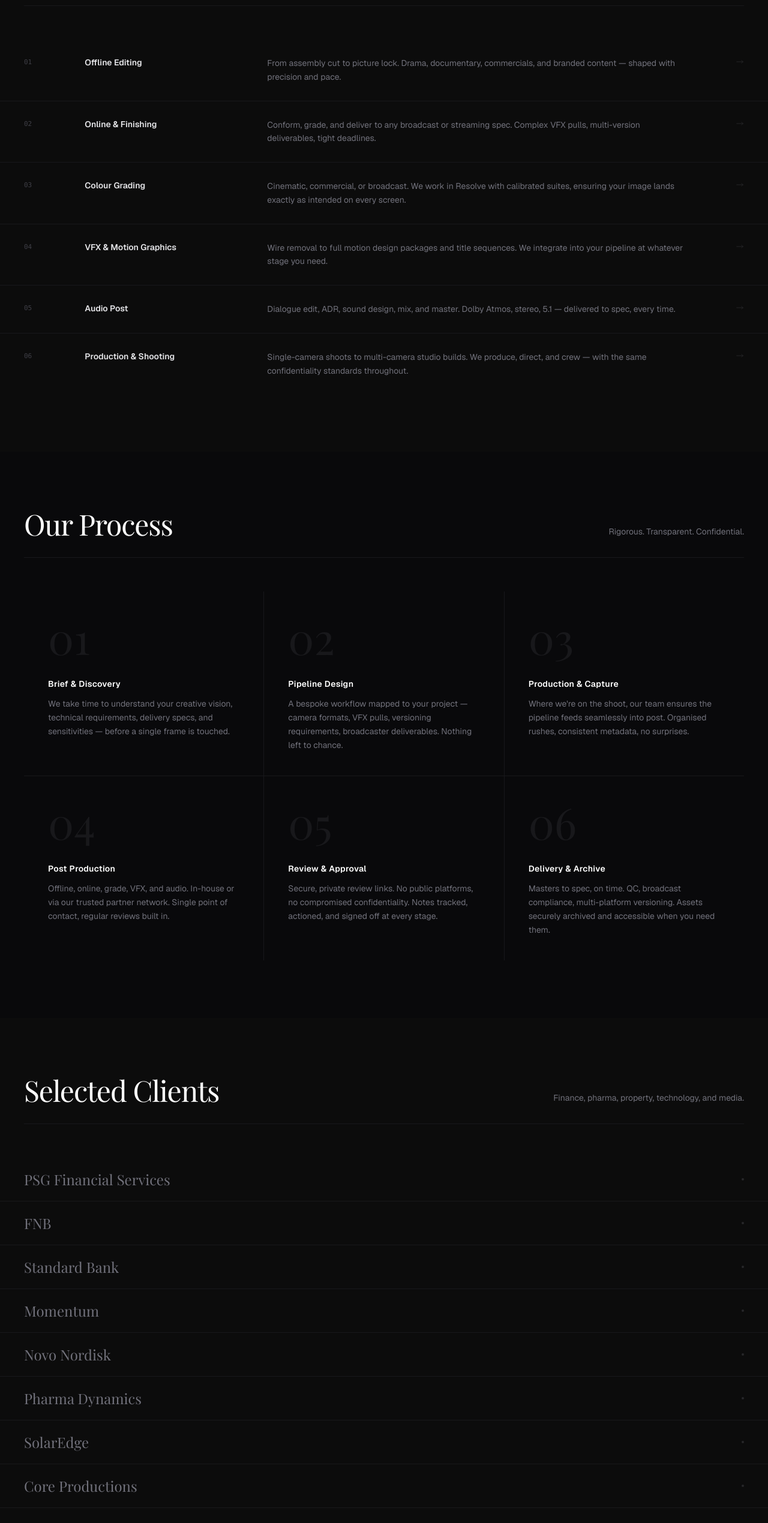
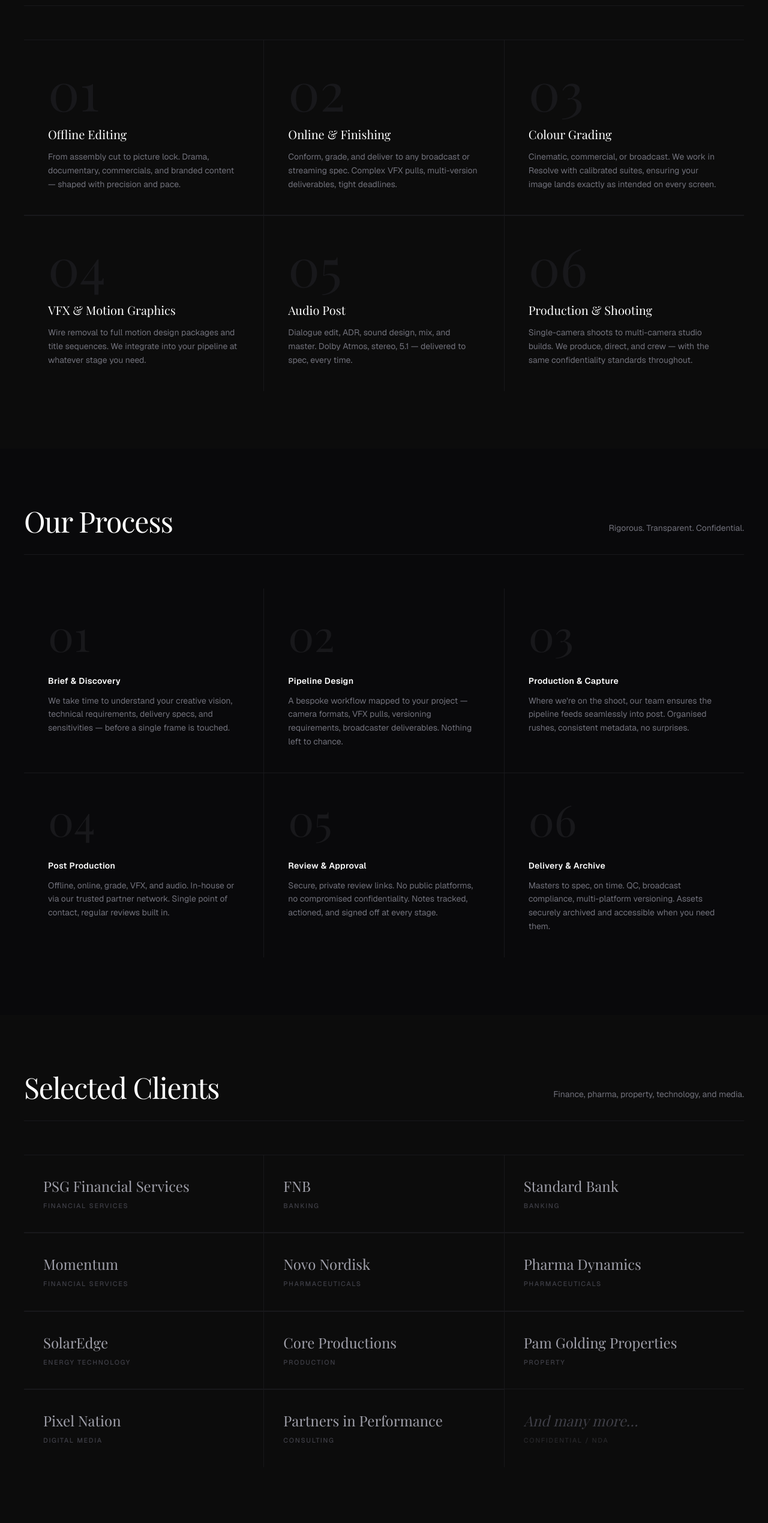
Before and after one commit to Stevher/BACmedia, a Next.js app: page / in a window 1280 px wide. Shown: the part 967-3506 px from the top of the page at 60% size. Built offline with nearby package versions, Linux system fonts and the light colour scheme.

Commit message:
redesign: card grid for capabilities and clients
Capabilities: 2x3 grid with ghost serif numbers, yellow top-border on hover
Clients: 3-col grid with name in serif + industry tag, same yellow accent on hover

https://claude.ai/code/session_01GNGfpjQoMKDXMeetspjbLe

```diff
--- a/app/components/Clients.tsx
+++ b/app/components/Clients.tsx
@@ -1,15 +1,15 @@
 const clients = [
-  "PSG Financial Services",
-  "FNB",
-  "Standard Bank",
-  "Momentum",
-  "Novo Nordisk",
-  "Pharma Dynamics",
-  "SolarEdge",
-  "Core Productions",
-  "Pam Golding Properties",
-  "Pixel Nation",
-  "Partners in Performance",
+  { name: "PSG Financial Services", industry: "Financial Services" },
+  { name: "FNB", industry: "Banking" },
+  { name: "Standard Bank", industry: "Banking" },
+  { name: "Momentum", industry: "Financial Services" },
+  { name: "Novo Nordisk", industry: "Pharmaceuticals" },
+  { name: "Pharma Dynamics", industry: "Pharmaceuticals" },
+  { name: "SolarEdge", industry: "Energy Technology" },
+  { name: "Core Productions", industry: "Production" },
+  { name: "Pam Golding Properties", industry: "Property" },
+  { name: "Pixel Nation", industry: "Digital Media" },
+  { name: "Partners in Performance", industry: "Consulting" },
 ];
 
 export default function Clients() {
@@ -22,17 +22,29 @@ export default function Clients() {
           <p className="text-sm text-zinc-500 max-w-xs leading-relaxed">Finance, pharma, property, technology, and media.</p>
         </div>
 
-        <div className="divide-y divide-zinc-900">
-          {clients.map((client) => (
-            <div key={client} className="group flex items-center justify-between py-5 hover:bg-zinc-950/60 -mx-6 px-6 sm:-mx-10 sm:px-10 transition-colors duration-200">
-              <span className="font-serif text-xl sm:text-2xl font-normal text-zinc-500 group-hover:text-white transition-colors duration-300">
-                {client}
-              </span>
-              <span className="w-1 h-1 rounded-full bg-zinc-800 group-hover:bg-[#ffdd15] transition-colors duration-300 shrink-0" />
+        <div className="grid grid-cols-1 sm:grid-cols-2 lg:grid-cols-3 gap-px bg-zinc-900">
+          {clients.map((c) => (
+            <div key={c.name} className="group relative bg-[#0c0c0c] px-8 py-9 hover:bg-zinc-950 transition-colors duration-300 overflow-hidden">
+              {/* Hover accent */}
+              <div className="absolute top-0 left-0 right-0 h-px bg-zinc-900 group-hover:bg-[#ffdd15] transition-colors duration-500" />
+
+              <h3 className="font-serif text-xl sm:text-2xl font-normal text-zinc-400 group-hover:text-white transition-colors duration-300 leading-snug mb-2">
+                {c.name}
+              </h3>
+              <p className="text-[11px] font-medium tracking-[0.15em] uppercase text-zinc-700 group-hover:text-zinc-500 transition-colors duration-300">
+                {c.industry}
+              </p>
             </div>
           ))}
-          <div className="py-5 -mx-6 px-6 sm:-mx-10 sm:px-10">
-            <span className="text-sm text-zinc-700 italic">And many more under NDA</span>
+
+          {/* NDA tile */}
+          <div className="bg-[#0c0c0c] px-8 py-9 flex flex-col justify-center">
+            <h3 className="font-serif text-xl sm:text-2xl font-normal italic text-zinc-700 leading-snug mb-2">
+              And many more…
+            </h3>
+            <p className="text-[11px] font-medium tracking-[0.15em] uppercase text-zinc-800">
+              Confidential / NDA
+            </p>
           </div>
         </div>
 
--- a/app/components/Services.tsx
+++ b/app/components/Services.tsx
@@ -1,10 +1,10 @@
 const capabilities = [
-  { title: "Offline Editing", description: "From assembly cut to picture lock. Drama, documentary, commercials, and branded content — shaped with precision and pace." },
-  { title: "Online & Finishing", description: "Conform, grade, and deliver to any broadcast or streaming spec. Complex VFX pulls, multi-version deliverables, tight deadlines." },
-  { title: "Colour Grading", description: "Cinematic, commercial, or broadcast. We work in Resolve with calibrated suites, ensuring your image lands exactly as intended on every screen." },
-  { title: "VFX & Motion Graphics", description: "Wire removal to full motion design packages and title sequences. We integrate into your pipeline at whatever stage you need." },
-  { title: "Audio Post", description: "Dialogue edit, ADR, sound design, mix, and master. Dolby Atmos, stereo, 5.1 — delivered to spec, every time." },
-  { title: "Production & Shooting", description: "Single-camera shoots to multi-camera studio builds. We produce, direct, and crew — with the same confidentiality standards throughout." },
+  { number: "01", title: "Offline Editing", description: "From assembly cut to picture lock. Drama, documentary, commercials, and branded content — shaped with precision and pace." },
+  { number: "02", title: "Online & Finishing", description: "Conform, grade, and deliver to any broadcast or streaming spec. Complex VFX pulls, multi-version deliverables, tight deadlines." },
+  { number: "03", title: "Colour Grading", description: "Cinematic, commercial, or broadcast. We work in Resolve with calibrated suites, ensuring your image lands exactly as intended on every screen." },
+  { number: "04", title: "VFX & Motion Graphics", description: "Wire removal to full motion design packages and title sequences. We integrate into your pipeline at whatever stage you need." },
+  { number: "05", title: "Audio Post", description: "Dialogue edit, ADR, sound design, mix, and master. Dolby Atmos, stereo, 5.1 — delivered to spec, every time." },
+  { number: "06", title: "Production & Shooting", description: "Single-camera shoots to multi-camera studio builds. We produce, direct, and crew — with the same confidentiality standards throughout." },
 ];
 
 export default function Services() {
@@ -17,20 +17,24 @@ export default function Services() {
           <p className="text-sm text-zinc-500 max-w-xs leading-relaxed">A complete in-house pipeline, from first frame to final delivery.</p>
         </div>
 
-        <div className="divide-y divide-zinc-900">
-          {capabilities.map((c, i) => (
-            <div key={c.title} className="group grid grid-cols-12 gap-4 py-7 hover:bg-zinc-950/60 -mx-6 px-6 sm:-mx-10 sm:px-10 transition-colors duration-300 cursor-default">
-              <span className="col-span-1 hidden sm:block text-[11px] text-zinc-700 font-mono pt-0.5">{String(i + 1).padStart(2, "0")}</span>
-              <h3 className="col-span-12 sm:col-span-3 text-sm font-semibold text-zinc-200 group-hover:text-white transition-colors">{c.title}</h3>
-              <p className="col-span-12 sm:col-span-7 text-sm text-zinc-500 leading-relaxed">{c.description}</p>
-              <div className="col-span-1 hidden sm:flex justify-end pt-0.5">
-                <svg className="w-3.5 h-3.5 text-zinc-800 group-hover:text-[#ffdd15] group-hover:translate-x-0.5 transition-all duration-300" fill="none" stroke="currentColor" viewBox="0 0 24 24">
-                  <path strokeLinecap="round" strokeLinejoin="round" strokeWidth={1.5} d="M17 8l4 4m0 0l-4 4m4-4H3" />
-                </svg>
-              </div>
+        <div className="grid grid-cols-1 sm:grid-cols-2 lg:grid-cols-3 gap-px bg-zinc-900">
+          {capabilities.map((c) => (
+            <div key={c.title} className="group relative bg-[#0c0c0c] p-10 overflow-hidden flex flex-col hover:bg-zinc-950 transition-colors duration-500">
+              {/* Top accent line */}
+              <div className="absolute top-0 left-0 right-0 h-px bg-zinc-900 group-hover:bg-[#ffdd15] transition-colors duration-500" />
+
+              {/* Ghost number */}
+              <span className="font-serif text-[5.5rem] font-normal leading-none text-zinc-900 group-hover:text-zinc-800 transition-colors duration-500 select-none mb-4">
+                {c.number}
+              </span>
+
+              {/* Content */}
+              <h3 className="font-serif text-xl font-normal text-white mb-3">{c.title}</h3>
+              <p className="text-sm text-zinc-500 leading-relaxed">{c.description}</p>
             </div>
           ))}
         </div>
+
       </div>
     </section>
   );
```
